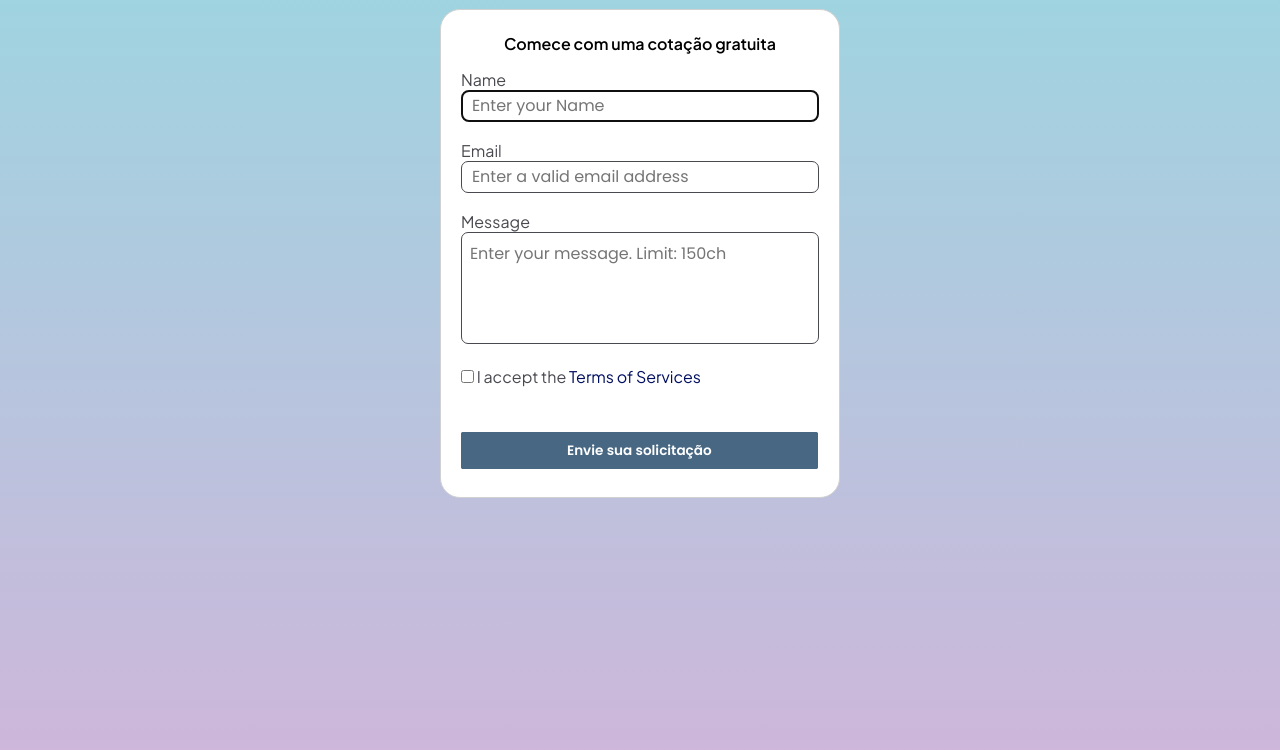
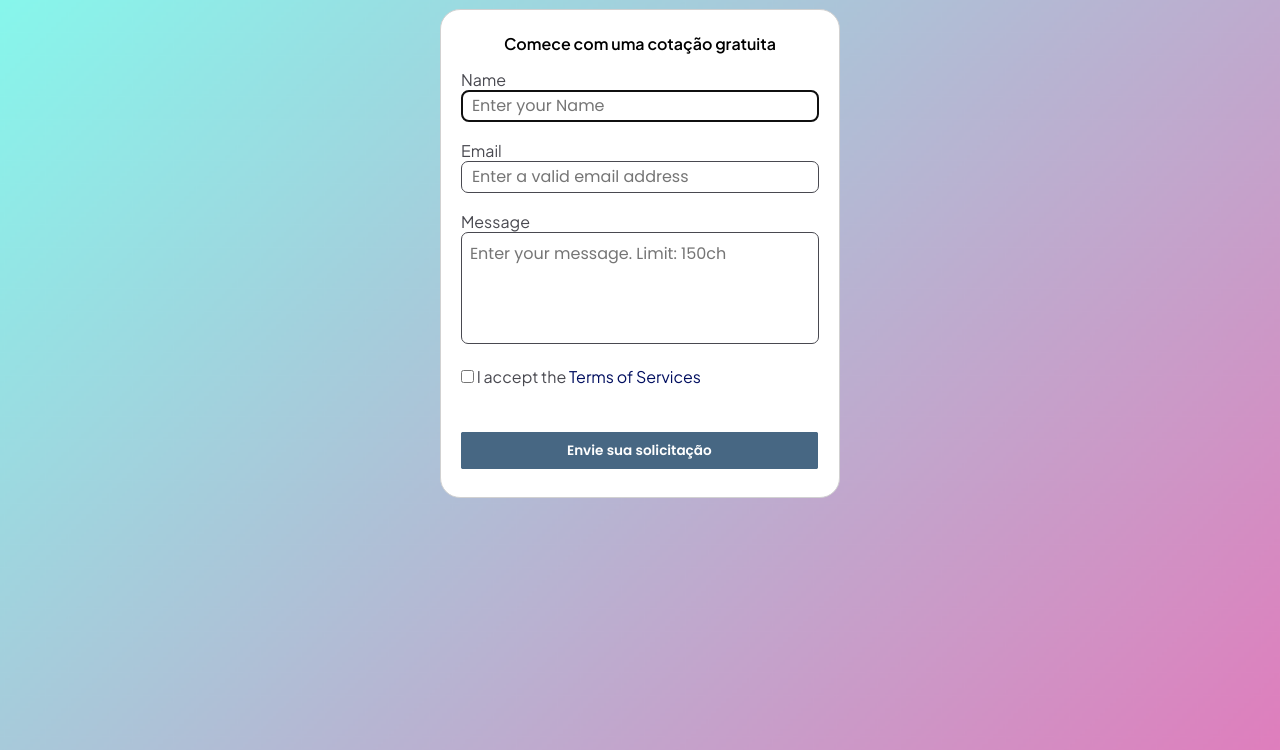
Before and after one commit to giltemarSantos/project_1_cotacao, a plain HTML site: page index.html in a window 1280 px wide. Shown: the part 141-891 px from the top of the page. Drawn offline with Linux system fonts and the light colour scheme.

Commit message:
correcao de body

```diff
--- a/style.css
+++ b/style.css
@@ -15,12 +15,13 @@
 body{
     width: 100vw;
     height: 132vh;
-    background-color: #D9AFD9;
-    background-image: linear-gradient(0deg, #D9AFD9 0%, #97D9E1 100%);
+    /* background-color: #D9AFD9;
+    background-image: linear-gradient(0deg, #D9AFD9 0%, #97D9E1 100%); */
 
-    /* background-image: url('img/templateCapture\ .png');
+
+    background-image: url('/img/bgcbody.png');
     background-repeat: no-repeat;
-    background-size: cover; */
+    background-size: cover;
 
 }
 
```
Also changed, not shown: img/bgcbody.png (added).
